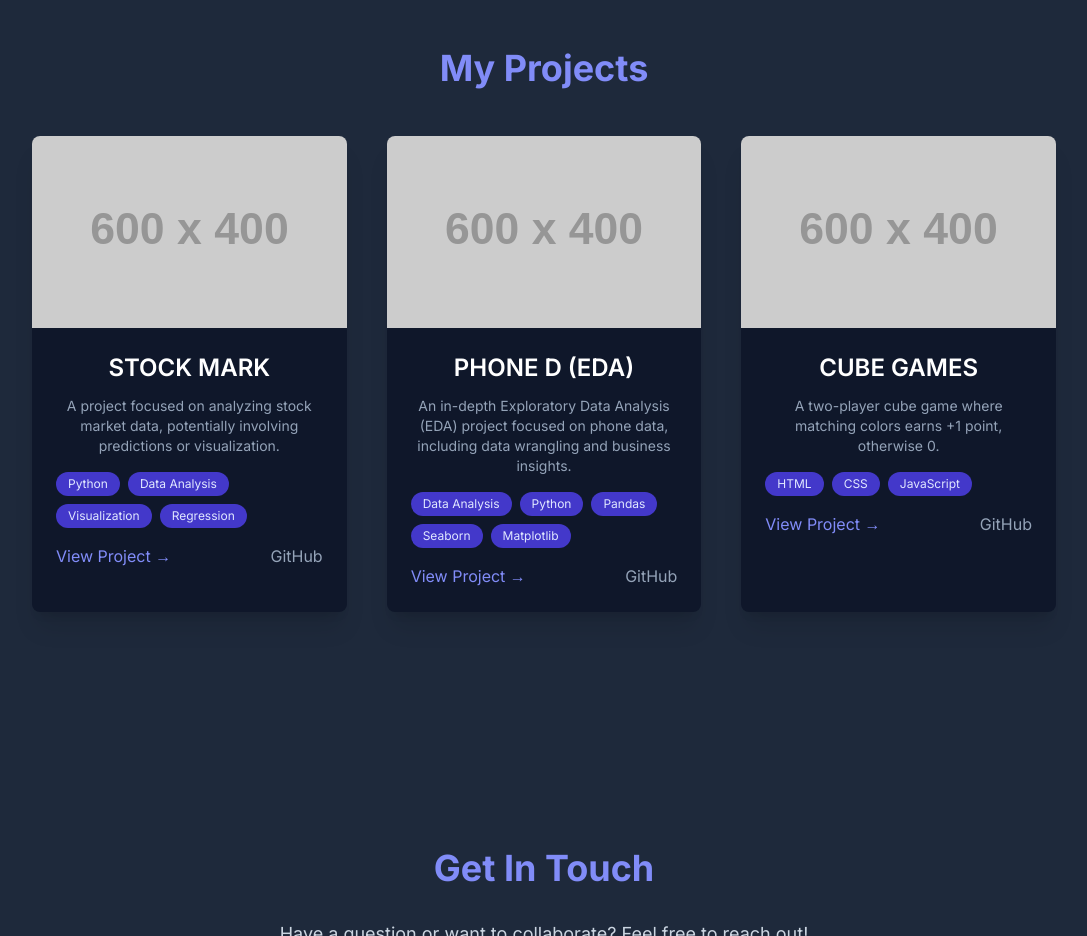
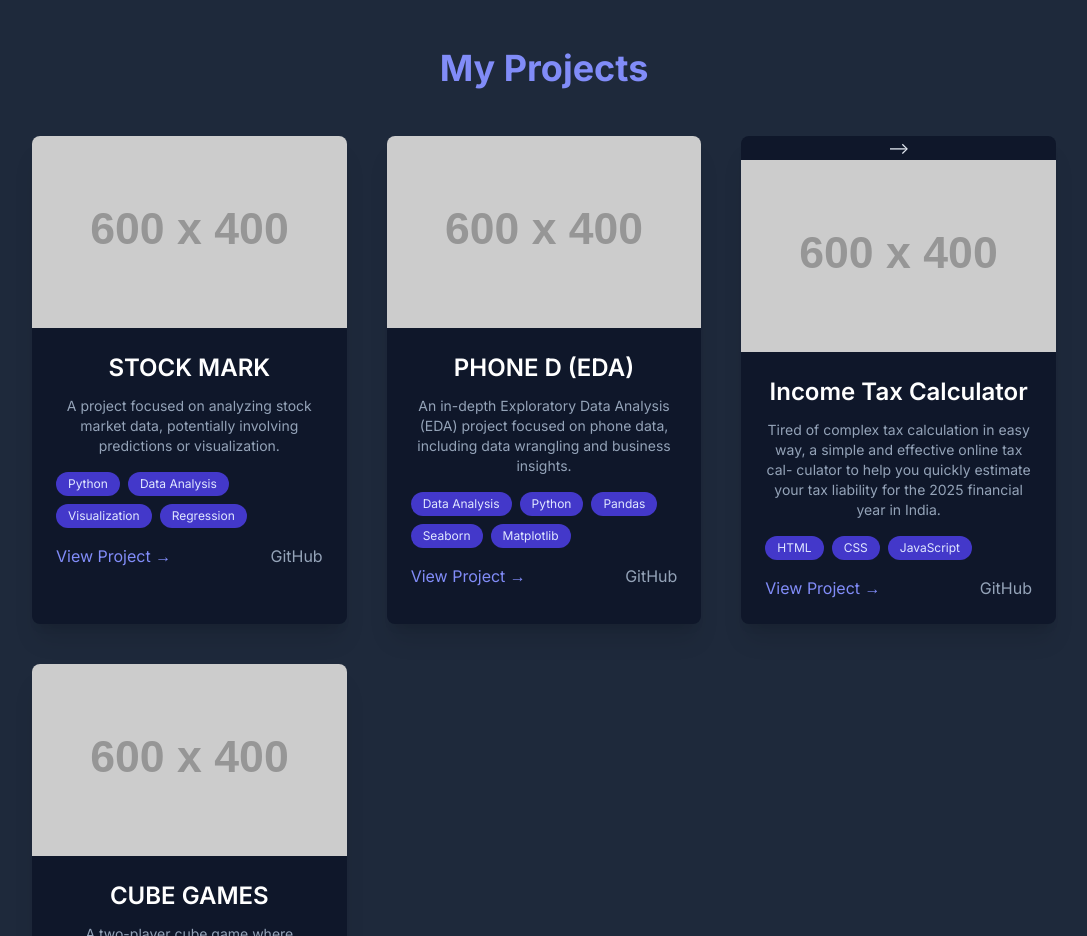
Before and after one commit to HarshLogic/My-website, a plain HTML site: page index.html in a window 1280 px wide. Shown: the part 2660-3596 px from the top of the page, without its empty margins (96-1183 px from the left). Drawn offline with nearby package versions, Linux system fonts and the light colour scheme; placeholder pictures from the web are drawn by us.

Commit message:
index.html

```diff
--- a/index.html
+++ b/index.html
@@ -237,6 +237,26 @@
                         </div>
                     </div>
                 </div>
+
+<!-- Income Tax -->
+                <div class="bg-slate-900 rounded-lg shadow-xl overflow-hidden transform transition-all duration-300 hover:scale-[1.02] hover:shadow-2xl"> -->
+    <img src="https://placehold.co/600x400/1e293b/a78bfa?text=Income+Tax" alt="Income Tax Calculator Thumbnail" class="w-full h-48 object-cover">
+    <div class="p-6">
+        <h3 class="text-2xl font-semibold text-white mb-3">Income Tax Calculator</h3>
+        <p class="text-slate-400 text-sm mb-4">Tired of complex tax calculation in easy way, a simple and effective online tax cal-
+culator to help you quickly estimate your tax liability for the 2025 financial year in
+India.</p>
+        <div class="flex flex-wrap gap-2 mb-4">
+            <span class="bg-indigo-700 text-indigo-100 text-xs px-3 py-1 rounded-full">HTML</span>
+            <span class="bg-indigo-700 text-indigo-100 text-xs px-3 py-1 rounded-full">CSS</span>
+            <span class="bg-indigo-700 text-indigo-100 text-xs px-3 py-1 rounded-full">JavaScript</span>
+        </div>
+        <div class="flex justify-between items-center">
+            <a href="https://harshlogic.github.io/IncomeTax/" target="_blank" class="text-indigo-400 hover:text-indigo-300 font-medium transition-colors">View Project &rarr;</a>
+            <a href="https://github.com/HarshLogic/IncomeTax" target="_blank" class="text-slate-400 hover:text-white transition-colors">GitHub</a>
+        </div>
+    </div>
+</div>
                  <!-- Project Card: CUBE GAMES -->
                  <div class="bg-slate-900 rounded-lg shadow-xl overflow-hidden transform transition-all duration-300 hover:scale-[1.02] hover:shadow-2xl">
                     <img src="https://placehold.co/600x400/1e293b/a78bfa?text=CUBE+GAMES" alt="CUBE GAMES Thumbnail" class="w-full h-48 object-cover">
```
